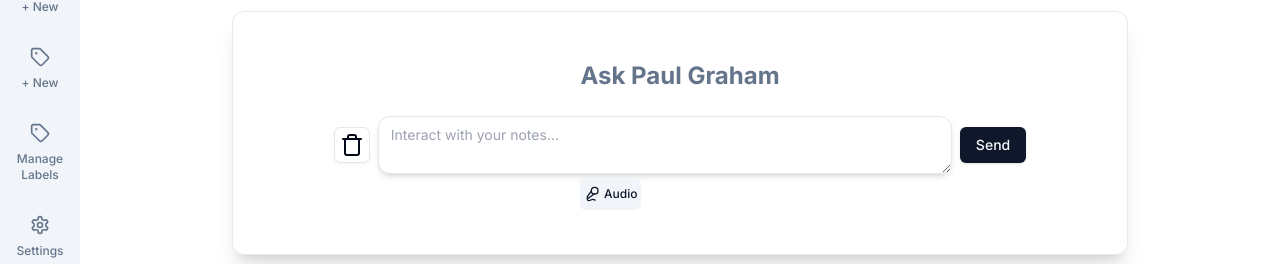
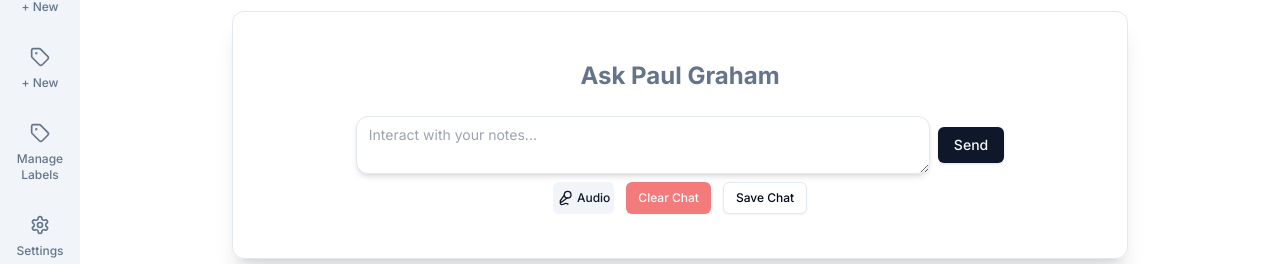
Before and after one commit to jmor1234/pg-ai, a Next.js app: page /chats/pg in a window 1280 px wide. Shown: the part 117-381 px from the top of the page. Built offline with nearby package versions, Linux system fonts and the light colour scheme.

Commit message:
right before forking into pg-gpt specific

```diff
--- a/app/(frontend)/chats/page.tsx
+++ b/app/(frontend)/chats/page.tsx
@@ -39,6 +39,7 @@
         <Button className="" variant="destructive" asChild>
           <Link href="/chats/pg-notes">Chat with Paul Graham + your notes</Link>
         </Button>
+       { /*
         <div className="flex items-center justify-center">
           <BotIcon className="h-6 w-6 inline-block mr-1 mb-1" />
           <span className="text-xl font-semibold tracking-tighter text-primary">
@@ -65,6 +66,7 @@
         >
           <Link href="/chats/deep-pg">Deep PG</Link>
         </Button>
+        */ }
       </div>
     </div>
   );
--- a/app/(frontend)/chats/pg/page.tsx
+++ b/app/(frontend)/chats/pg/page.tsx
@@ -3,15 +3,16 @@
 import { cn } from "@/lib/utils";
 import { useChat } from "ai/react";
 import { Bot, Trash } from "lucide-react";
-import { Input } from "@/components/ui/input";
 import { Button } from "@/components/ui/button";
 import { Message } from "ai";
 import { useUser } from "@clerk/nextjs";
 import Image from "next/image";
 import { useEffect, useRef } from "react";
 import AudioRecorder from "@/components/whisperaudio";
+import { useToast } from "@/components/ui/use-toast";
 
 export default function AIChatBox() {
+  const { toast } = useToast();
   const {
     messages,
     input,
@@ -44,8 +45,44 @@
     const updatedInput = `${input} ${transcription}`.trim();
     const syntheticEvent = {
       target: { value: updatedInput },
-    } as unknown as React.ChangeEvent<HTMLTextAreaElement>; // Adjust the casting here
+    } as unknown as React.ChangeEvent<HTMLTextAreaElement>;
     handleInputChange(syntheticEvent);
+  };
+
+  const handleSaveChat = async () => {
+    const currentConversation = messages
+      .map((msg) => `${msg.role}: ${msg.content}`)
+      .join("\n\n");
+    const chatData = {
+      title: `Chat on ${new Date().toLocaleString("en-US", {
+        year: "numeric",
+        month: "2-digit",
+        day: "2-digit",
+        hour: "2-digit",
+        minute: "2-digit",
+        hour12: true,
+      })}`,
+      content: currentConversation,
+      label: "Chat History",
+    };
+
+    const response = await fetch("/api/notes/chatHistory", {
+      method: "POST",
+      headers: {
+        "Content-Type": "application/json",
+      },
+      body: JSON.stringify(chatData),
+    });
+
+    if (response.ok) {
+      console.log("Chat saved to notes successfully.");
+      toast({
+        title: "Chat Saved",
+        description: "Your chat has been saved to your notes under the label Chat History.",
+      });
+    } else {
+      console.error("Failed to save chat to notes.");
+    }
   };
 
   return (
@@ -76,16 +113,6 @@
         onSubmit={handleSubmit}
         className="mt-4 flex items-center justify-center gap-2"
       >
-        <Button
-          title="Clear Chat"
-          variant="outline"
-          size="icon"
-          className="shrink-0"
-          type="button"
-          onClick={() => setMessages([])}
-        >
-          <Trash />
-        </Button>
         <textarea
           className="max-w-prose whitespace-pre-wrap rounded-xl border px-3 py-2 text-sm shadow-md flex-grow"
           placeholder="Interact with your notes..."
@@ -93,30 +120,52 @@
           onChange={handleInputChange}
           onKeyDown={(event) => {
             if (event.key === "Enter" && !event.shiftKey) {
-              event.preventDefault(); // Prevents the default action of the Enter key
-              // Create a synthetic event object
+              event.preventDefault();
               const syntheticEvent = {
-                preventDefault: () => {}, // Mock preventDefault method
-                stopPropagation: () => {}, // Mock stopPropagation method
+                preventDefault: () => {},
+                stopPropagation: () => {},
               } as React.FormEvent<HTMLFormElement>;
-              handleSubmit(syntheticEvent); // Pass the synthetic event to handleSubmit
+              handleSubmit(syntheticEvent);
             }
           }}
         />
-
         <Button className="" type="submit">
           Send
         </Button>
       </form>
-      <div className=" my-1 max-w-[150px] sm:max-w-[200px] w-full mx-auto">
-        <AudioRecorder onTranscriptionComplete={handleTranscriptionComplete} />
+      <div className=" my-1 max-w-[150px] sm:max-w-[200px] w-full mx-auto mt-2">
+        <div className="flex items-center justify-center md:gap-3 sm:gap-2">
+          <AudioRecorder
+            onTranscriptionComplete={handleTranscriptionComplete}
+          />
+          <Button
+            title="Clear Chat"
+            type="button"
+            size="sm"
+            variant="destructive"
+            className="opacity-70 hover:opacity-100"
+            onClick={() => setMessages([])}
+          >
+            Clear Chat
+          </Button>
+          <Button
+            title="Save Chat to Notes"
+            variant="outline"
+            type="button"
+            size="sm"
+            className=""
+            onClick={handleSaveChat}
+          >
+            Save Chat
+          </Button>
+        </div>
       </div>
     </div>
   );
 }
 
 function ChatMessage({
-  message: { role, content }
+  message: { role, content },
 }: {
   message: Pick<Message, "role" | "content">;
 }) {
@@ -126,14 +175,14 @@
     <div
       className={cn(
         "mb-3 flex items-center",
-        isAiMessage ? "me-5 justify-start" : "ms-5 justify-end",
+        isAiMessage ? "me-5 justify-start" : "ms-5 justify-end"
       )}
     >
       {isAiMessage && <Bot className="mr-2 shrink-0" size={20} />}
       <p
         className={cn(
           "whitespace-pre-line max-w-prose rounded-xl border px-3 py-2 text-sm shadow-md",
-          isAiMessage ? "bg-primary/10" : "bg-primary text-primary-foreground",
+          isAiMessage ? "bg-primary/10" : "bg-primary text-primary-foreground"
         )}
       >
         {content}
```
